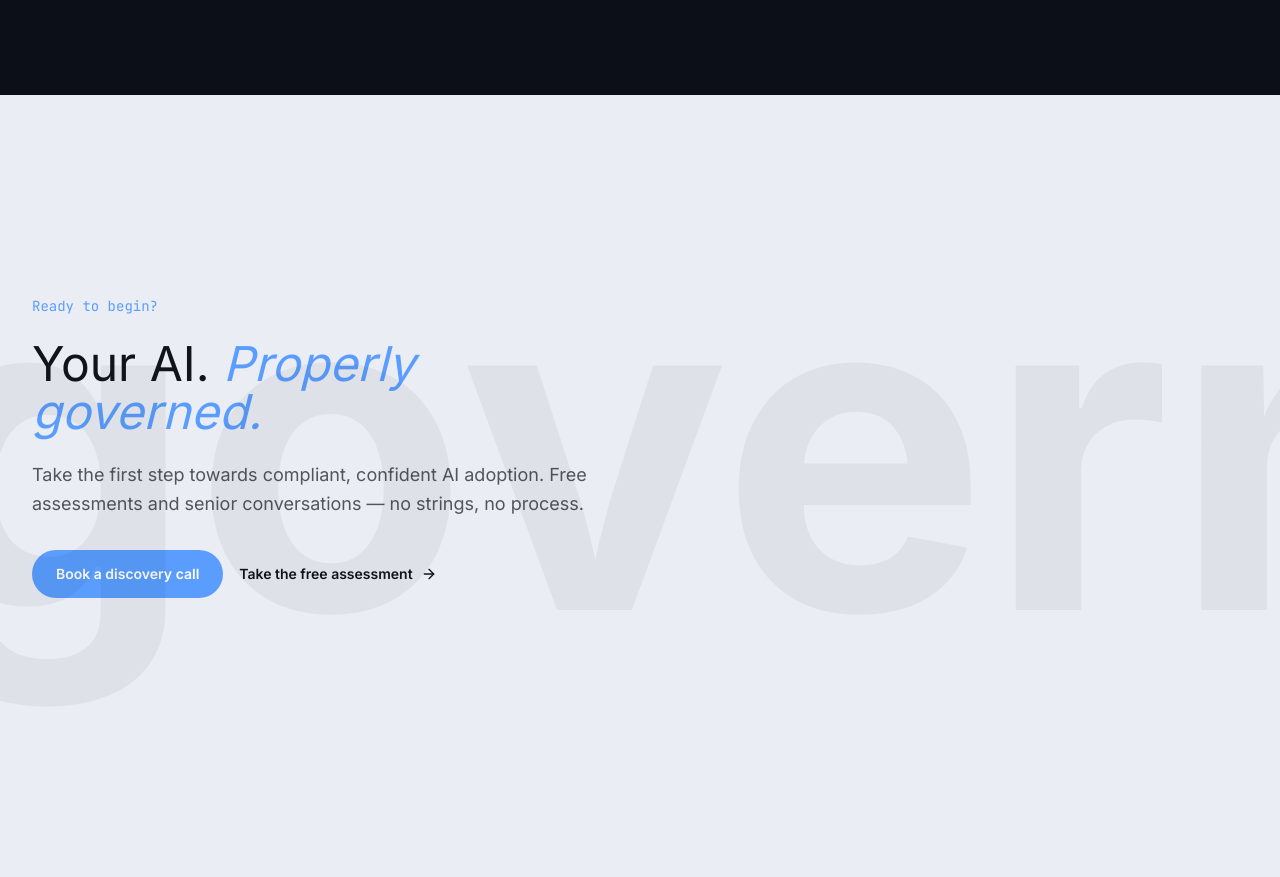
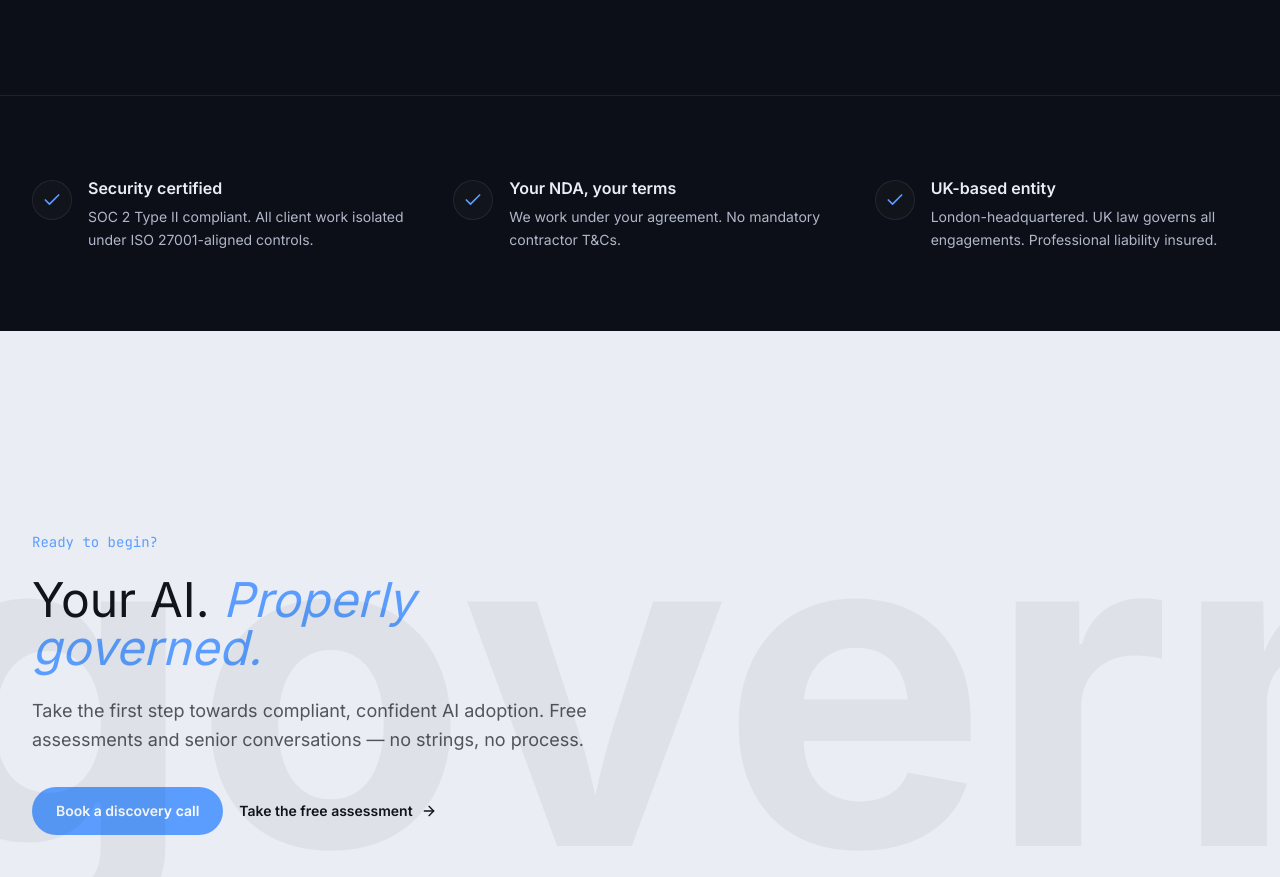
Before and after one commit to sameerkalyan/website-cloner, a Next.js app: page / in a window 1280 px wide. Shown: the part 7954-8831 px from the top of the page. Built offline with nearby package versions, Linux system fonts and the light colour scheme.

Commit message:
add TrustSecurity procurement signals before final CTA

```diff
--- a/src/app/page.tsx
+++ b/src/app/page.tsx
@@ -11,6 +11,7 @@ import { InsightsSection } from "@/components/insights-section";
 import { IndustriesSection } from "@/components/industries-section";
 import { FreeResourcesSection } from "@/components/free-resources-section";
 import { BookingSection } from "@/components/booking-section";
+import { TrustSecurity } from "@/components/trust-security";
 import { FinalCTASection } from "@/components/final-cta-section";
 import { Footer } from "@/components/footer";
 
@@ -30,8 +31,9 @@ export default function Home() {
         <InsightsSection />
         <IndustriesSection />
         <FreeResourcesSection />
-        <BookingSection />
-        <FinalCTASection />
+<BookingSection />
+<TrustSecurity />
+<FinalCTASection />
       </main>
       <Footer />
     </>
--- /dev/null
+++ b/src/components/trust-security.tsx
@@ -0,0 +1,44 @@
+import { Icon } from "@/components/icons";
+
+const TRUST_SIGNALS = [
+  {
+    title: "Security certified",
+    description: "SOC 2 Type II compliant. All client work isolated under ISO 27001-aligned controls.",
+  },
+  {
+    title: "Your NDA, your terms",
+    description: "We work under your agreement. No mandatory contractor T&Cs.",
+  },
+  {
+    title: "UK-based entity",
+    description: "London-headquartered. UK law governs all engagements. Professional liability insured.",
+  },
+];
+
+export function TrustSecurity() {
+  return (
+    <section className="py-20 bg-[var(--pa2)] border-t border-[var(--line)]">
+      <div className="mx-auto max-w-7xl px-6 lg:px-8">
+        <div className="grid md:grid-cols-3 gap-8 lg:gap-12">
+          {TRUST_SIGNALS.map((signal) => (
+            <div key={signal.title} className="flex gap-4">
+              <div className="shrink-0 mt-1">
+                <div className="h-10 w-10 rounded-full bg-[var(--pa)] border border-[var(--line)] flex items-center justify-center">
+                  <Icon name="check" className="h-5 w-5 text-[var(--accent)]" />
+                </div>
+              </div>
+              <div>
+                <h3 className="text-base font-semibold text-[var(--ink)] mb-1.5">
+                  {signal.title}
+                </h3>
+                <p className="text-sm text-[var(--ink2)] leading-relaxed">
+                  {signal.description}
+                </p>
+              </div>
+            </div>
+          ))}
+        </div>
+      </div>
+    </section>
+  );
+}
```
